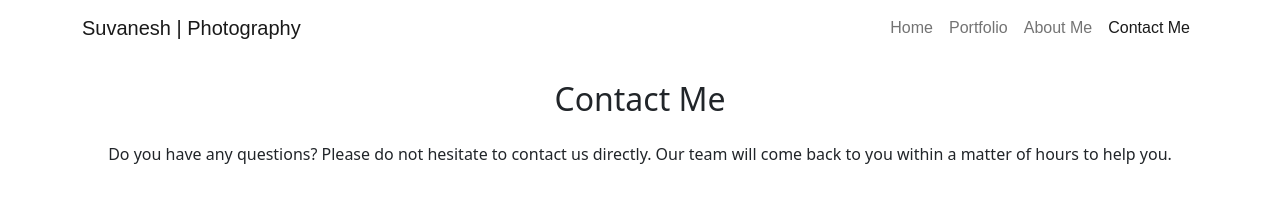
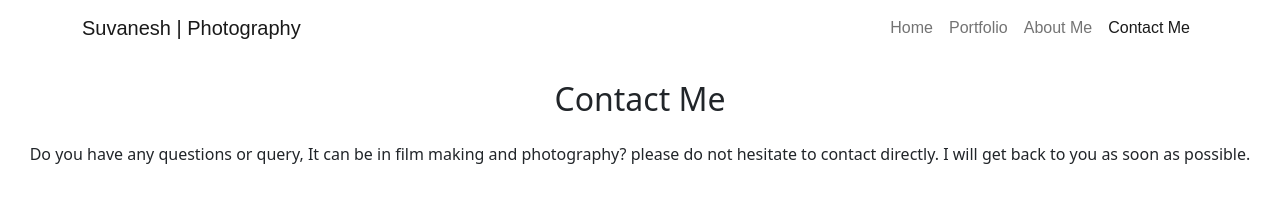
Before and after one commit to SuvaneshR/SuvaneshR.github.io, a plain HTML site: page contact.html in a window 1280 px wide. Shown: the top 219 px of the page. Drawn offline with nearby package versions, Linux system fonts and the light colour scheme; grey boxes are pictures that could not be loaded; a web font is replaced by a local one.

Commit message:
Update contact.html

```diff
--- a/contact.html
+++ b/contact.html
@@ -73,8 +73,8 @@
     -->
     <h2 class="h1-responsive font-weight-bold text-center my-4">Contact Me</h2>
     <p class="text-center w-responsive mx-auto mb-5">
-      Do you have any questions? Please do not hesitate to contact us directly.
-      Our team will come back to you within a matter of hours to help you.
+      Do you have any questions or query, It can be in film making and photography?
+      please do not hesitate to contact directly. I will get back to you as soon as possible.
     </p>
     <div class="container-fluid">
       <div class="row justify-content-between pt-2">
```
